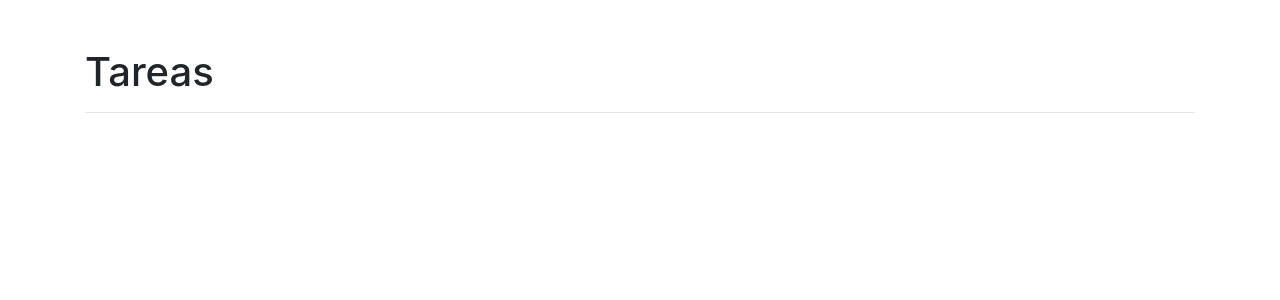
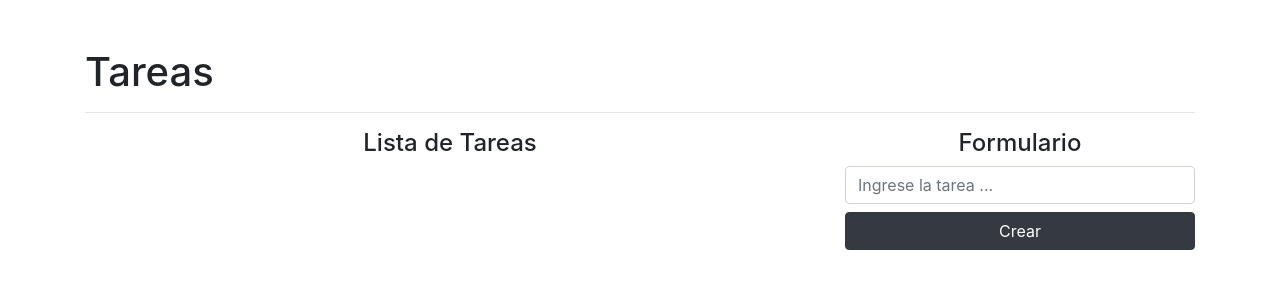
Before and after one commit to malvarez75/crud, a React (Create React App) app: page / in a window 1280 px wide. Shown: the top 300 px of the page. Built offline with nearby package versions, Linux system fonts and the light colour scheme.

Commit message:
Segundo avance con agregar tareas

```diff
--- a/package.json
+++ b/package.json
@@ -6,9 +6,11 @@
     "@testing-library/jest-dom": "^5.16.5",
     "@testing-library/react": "^13.4.0",
     "@testing-library/user-event": "^13.5.0",
+    "lodash": "^4.17.21",
     "react": "^18.2.0",
     "react-dom": "^18.2.0",
     "react-scripts": "5.0.1",
+    "shortid": "^2.2.16",
     "web-vitals": "^2.1.4"
   },
   "scripts": {
--- a/src/App.js
+++ b/src/App.js
@@ -1,11 +1,62 @@
-import React from 'react'
+import { isEmpty } from 'lodash'
+import React, { useState } from 'react'
+import shortid from 'shortid'
 
 
 function App() {
+  const [tarea, setTask] = useState("")
+  const [listaTareas, setListaTareas] = useState([])
+
+  const addtask = (e) => {
+    e.preventDefault()
+    if (isEmpty(tarea)){
+      console.log('Tarea Vacía')
+      return
+    }
+
+    const nuevaTarea = {
+      id: shortid.generate(),
+      name: tarea
+    }
+    setListaTareas([...listaTareas, nuevaTarea])
+    setTask('')
+  }
+
   return (
     <div className='container mt-5'>
       <h1>Tareas</h1>
       <hr/>
+      <div className='row'>
+        <div className='col-8'>
+          <h4 className='text-center'>Lista de Tareas</h4>
+          <ul className='list-group'>
+           {
+              listaTareas.map((tarea) =>(
+                <li className='list-group-item'>
+                  <span className='lead'>{tarea.name}</span>
+                  <button className='btn btn-danger btn-sm float-right mx-2'>Eliminar</button>
+                  <button className='btn btn-warning btn-sm float-right'>Editar</button>
+                </li>
+              ))
+            }
+          </ul>
+        </div>
+        <div className='col-4'><h4 className='text-center'>Formulario</h4>
+          <form onSubmit={addtask}>
+            <input
+              type='text'
+              className='form-control mb-2'
+              placeholder='Ingrese la tarea ...'
+              onChange={(text) => setTask(text.target.value)}
+              value={tarea}
+            />
+            <button
+              className='btn btn-dark btn-block'
+              type='submit'
+            >Crear</button>
+          </form>
+        </div>
+      </div>
     </div>
   );
 }
```
Also changed, not shown: 1 other file (tests, documents, lock files or other folders).
